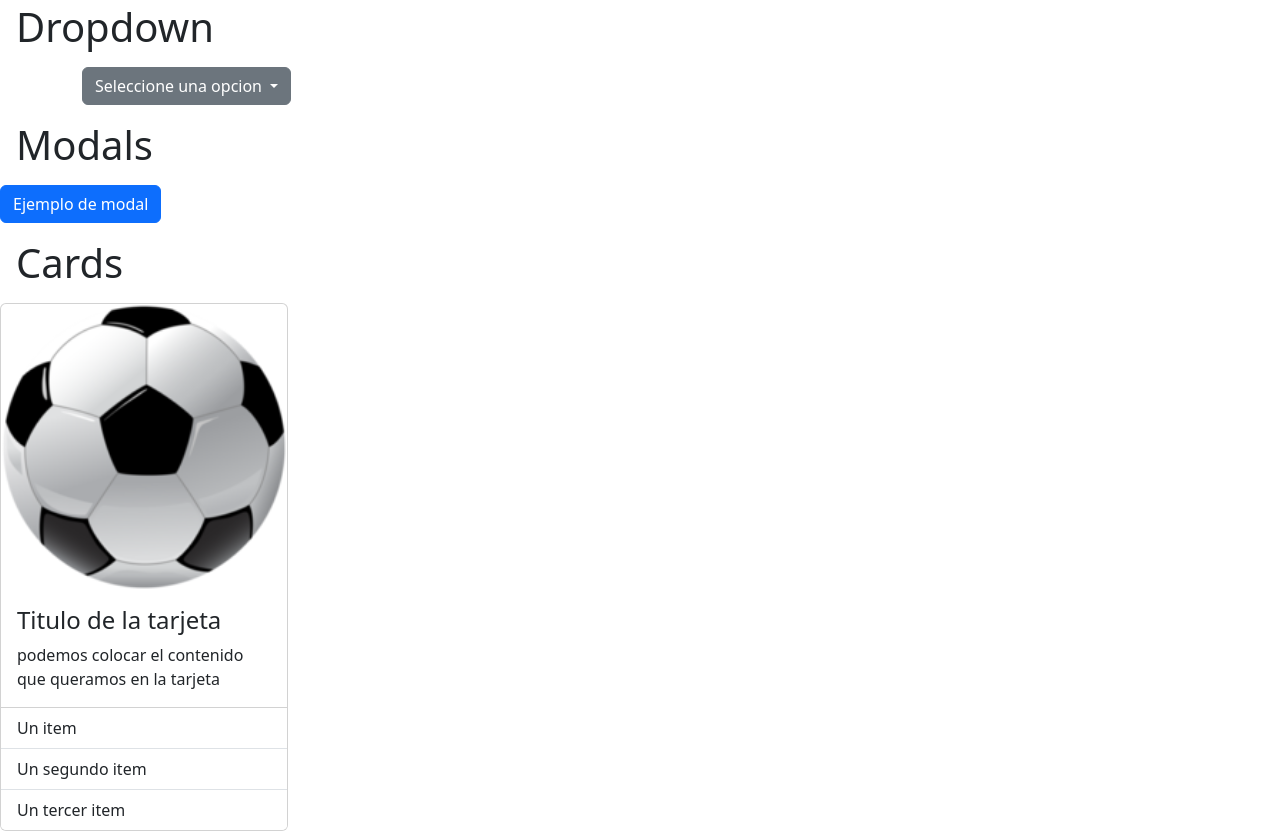
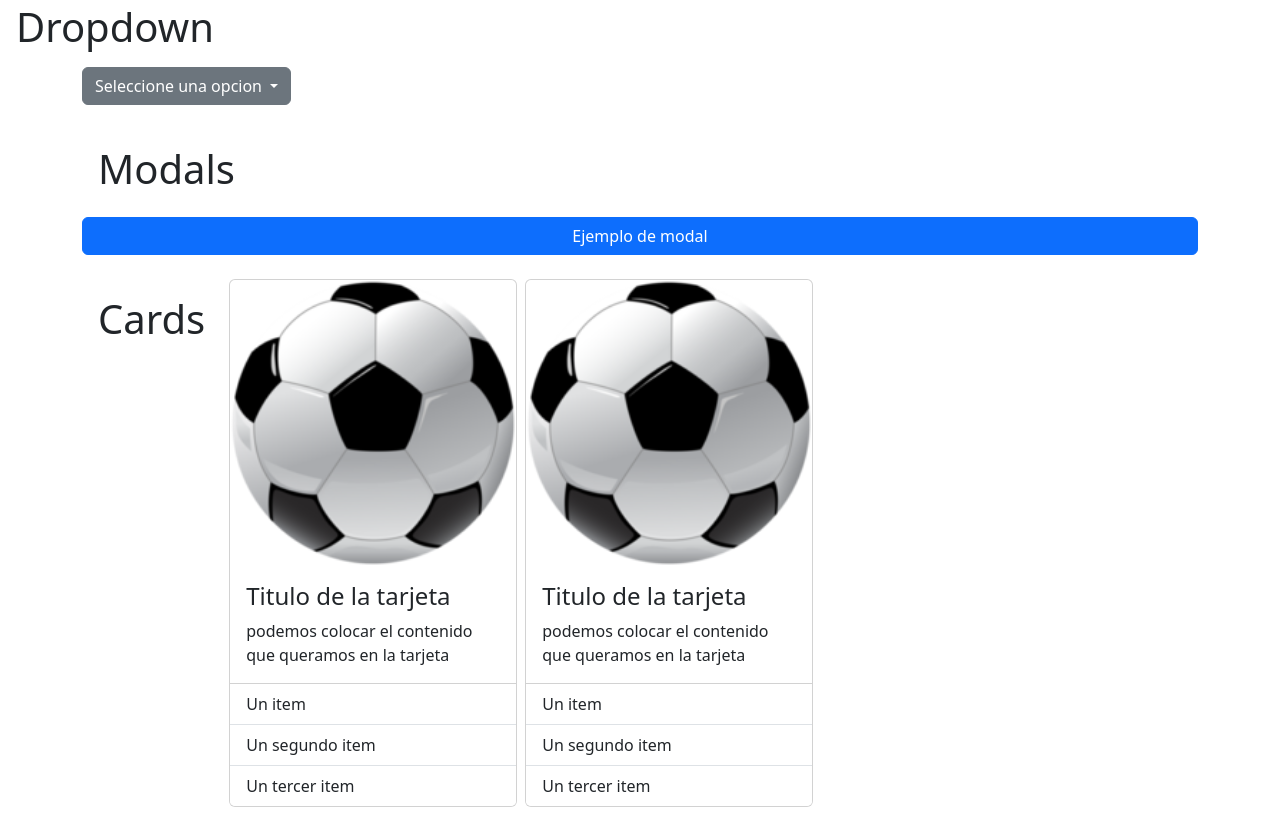
Before and after one commit to Scorhenao/SENATechnology, a plain HTML site: page bootstrap/practicaboo.html in a window 1280 px wide. Shown: the part 1635-2466 px from the top of the page. After the commit the page ends 2442 px from the top, so only its background shows below. Drawn offline with Linux system fonts and the light colour scheme.

Commit message:
add style to the cards

```diff
--- a/bootstrap/practicaboo.html
+++ b/bootstrap/practicaboo.html
@@ -70,8 +70,9 @@
             </ul>
         </div>
     </section>
-
+    <br>
     <!-- Modals -->
+    <section class="container d-flex flex-column gap-2">
         <h1 class="m-3">Modals</h1>
         <!-- Botón para disparar (trigger) de ventana modal -->
         <button type="button" class="btn btn-primary" data-bs-toggle="modal" data-bs-target="#ejemploModal">Ejemplo de modal</button>
@@ -106,11 +107,12 @@
                 </div>
             </div>
         </div>
-
+    </section>
+    <br>
     <!-- cards -->
+    <section class="container d-flex  gap-2">
+        <h1 class="m-3 text-center">Cards</h1>
         <!-- sirve para agrupar contenido -->
-    <h1 class="m-3">Cards</h1>
-
         <div class="card" style="width:18rem;">
             <!-- Imagen en la parte superior de la tarjeta -->
             <img src="./imgs/pelota.webp" alt="pelota de futbol" class="card-img-top">
@@ -127,6 +129,23 @@
                 <li class="list-group-item">Un tercer item</li>
             </ul>
         </div>
-
+        <!-- sirve para agrupar contenido -->
+        <div class="card" style="width:18rem;">
+            <!-- Imagen en la parte superior de la tarjeta -->
+            <img src="./imgs/pelota.webp" alt="pelota de futbol" class="card-img-top">
+            <!-- cuerpo de la tarjeta que contiene el titul o y el texto -->
+            <div class="card-body">
+                <h4 class="card-title">Titulo de la tarjeta</h4>
+                <p class="card-text">podemos colocar el contenido que queramos en la tarjeta</p>
+            </div>
+            <!-- lista de grupos de la tarjeta, usualmente para detallar elementos -->
+            <ul class="list-group list-group-flush">
+                <!-- elementos de la lista del grupo -->
+                <li class="list-group-item">Un item</li>
+                <li class="list-group-item">Un segundo item</li>
+                <li class="list-group-item">Un tercer item</li>
+            </ul>
+        </div>
+    </section>
 </body>
 </html>
```
Lines whose indentation alone changed are shown as unchanged.
